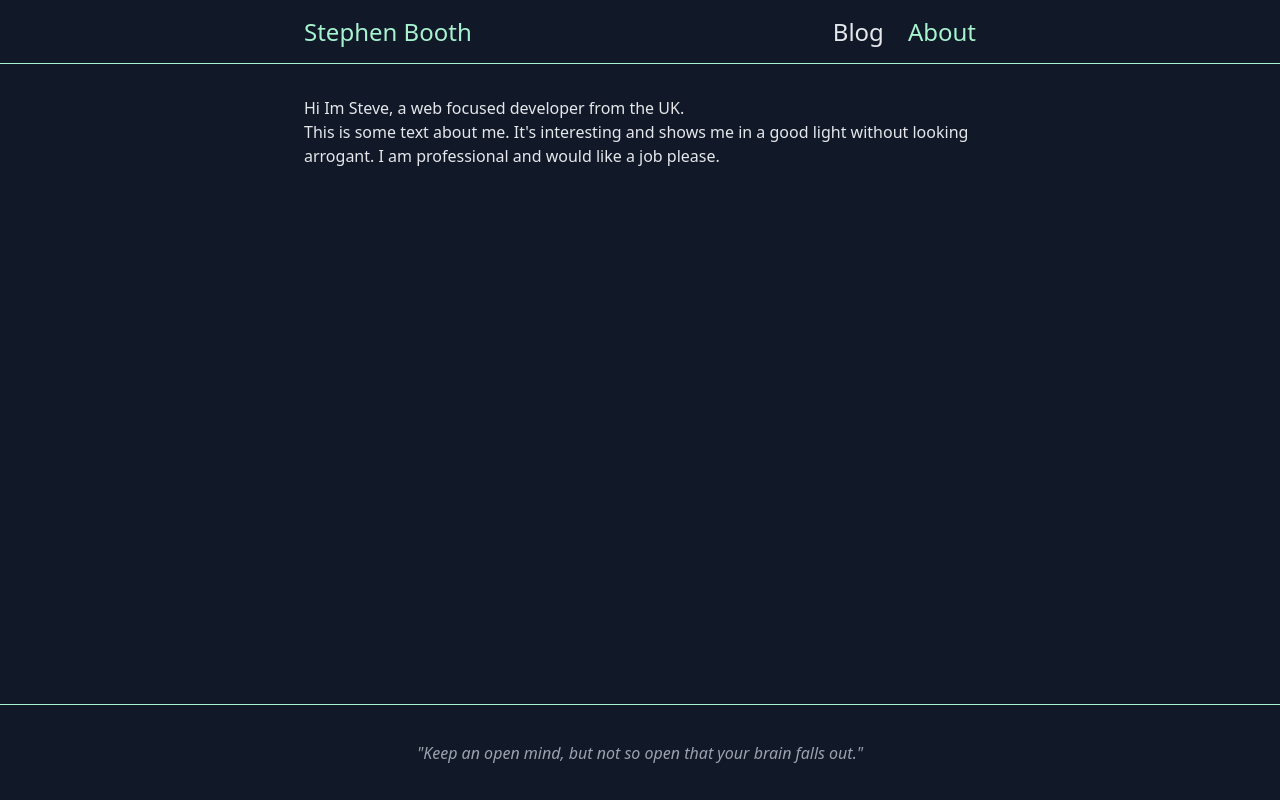
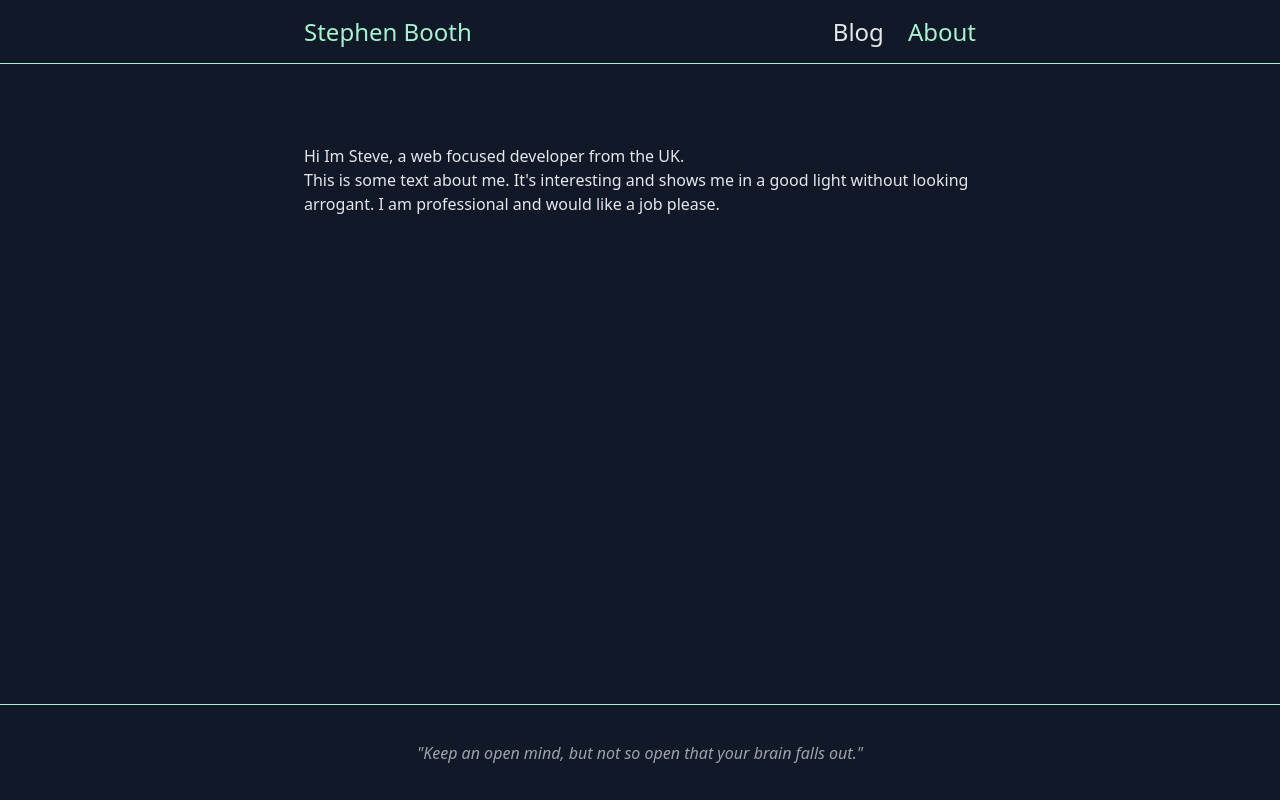
Before and after one commit to boothscript/personal-dev-blog, a Next.js app: page /about in a window 1280 px wide. Built offline with nearby package versions, Linux system fonts and the light colour scheme; what @tailwindcss/typography would draw is missing.

Commit message:
Ui updates

```diff
--- a/pages/about.js
+++ b/pages/about.js
@@ -4,8 +4,8 @@ import Layout from '../components/Layout';
 const About = () => {
   return (
     <Layout>
-      <div className='w-full'>
-        <article className='max-w-none prose text-gray-200'>
+      <div className='w-full mt-12'>
+        <article className='max-w-none prose text-gray-200 flex flex-col justify-around'>
           <h1 className=''>
             Hi Im Steve, a web focused developer from the UK.
           </h1>
--- a/pages/index.js
+++ b/pages/index.js
@@ -27,7 +27,7 @@ const PostsList = ({ posts }) => {
             >
               <Link href={`/blog/[post]`} as={`/blog/${slug}`}>
                 <a>
-                  <div className='text-2xl mb-1 font-large text-gray-100'>
+                  <div className='text-5xl mb-4 font-large text-gray-100'>
                     {title}
                   </div>
                   <p className='mb-2font-light mb-2'>{description}</p>
```
